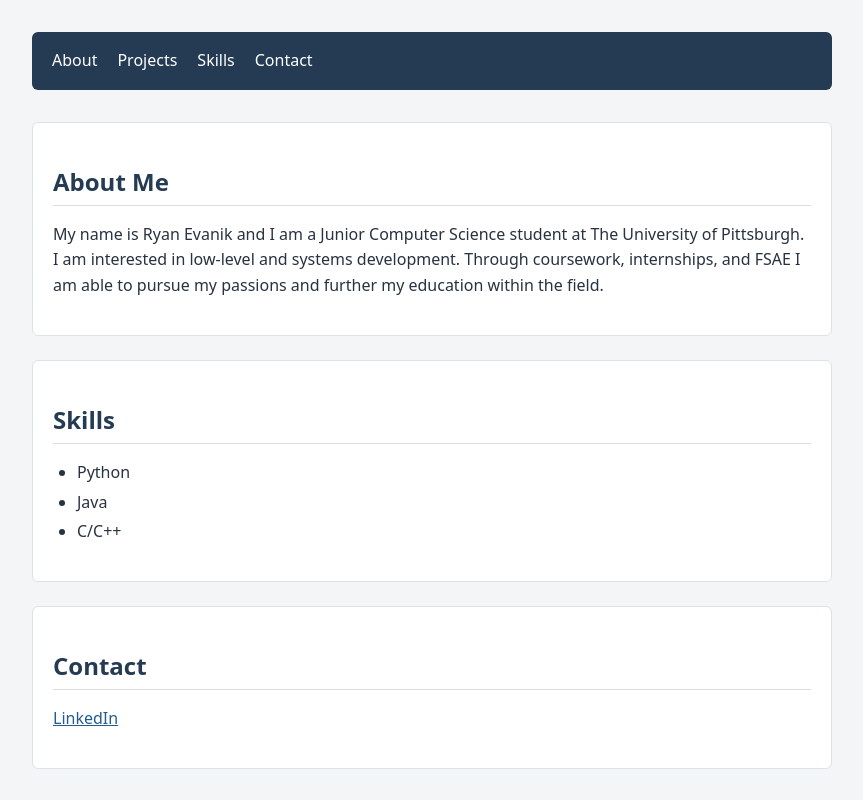
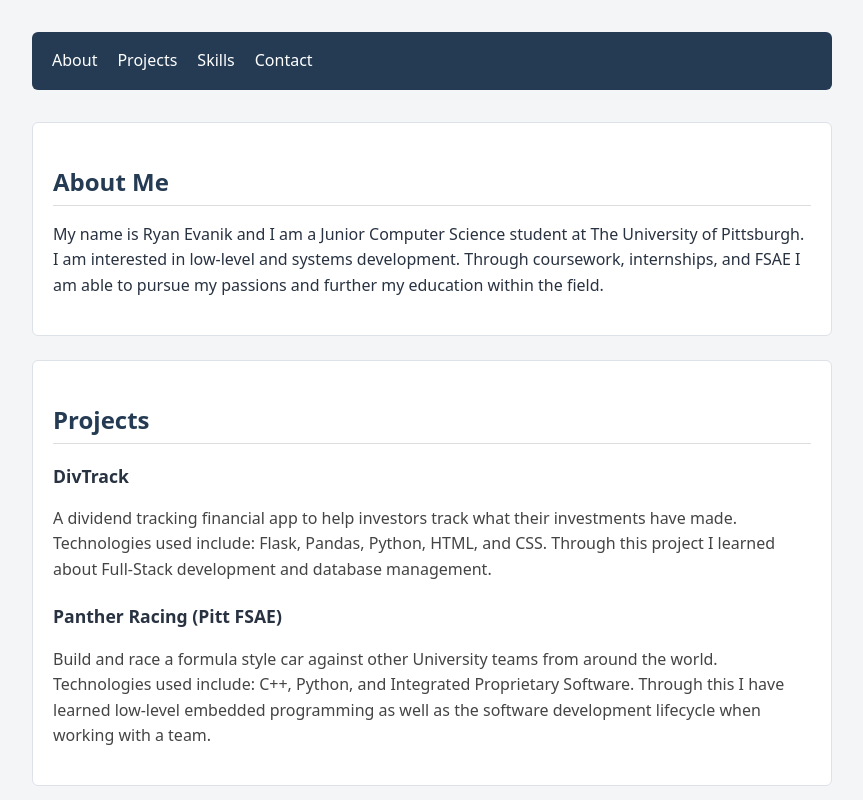
Before and after one commit to Revanik/CS1530-Portfolio, a plain HTML site: page index.html in a window 1280 px wide. Shown: the top 800 px of the page, without its empty margins (208-1071 px from the left). Drawn offline with Linux system fonts and the light colour scheme.

Commit message:
restored projects section

```diff
--- a/index.html
+++ b/index.html
@@ -30,6 +30,31 @@
       </p>
     </section>
 
+    <section id="projects">
+      <h2>Projects</h2>
+
+      <!-- Example project entry structure: copy, fill in, and add at least 2:
+      <div class="project">
+        <h3>Project Name</h3>
+        <p>What the project does, the technologies used, and what you learned.</p>
+      </div>
+      -->
+      <div class="project">
+        <h3>DivTrack</h3>
+        <p>A dividend tracking financial app to help investors track what their
+          investments have made. Technologies used include: Flask, Pandas, Python, HTML, and CSS.
+          Through this project I learned about Full-Stack development and database management.
+        </p>
+      </div>
+      <div class="project">
+        <h3>Panther Racing (Pitt FSAE)</h3>
+        <p>Build and race a formula style car against other University teams from around the world.
+          Technologies used include: C++, Python, and Integrated Proprietary Software.
+          Through this I have learned low-level embedded programming as well as the software development lifecycle
+          when working with a team.
+        </p>
+      </div>
+    </section>
 
     <section id="skills">
       <h2>Skills</h2>
```
